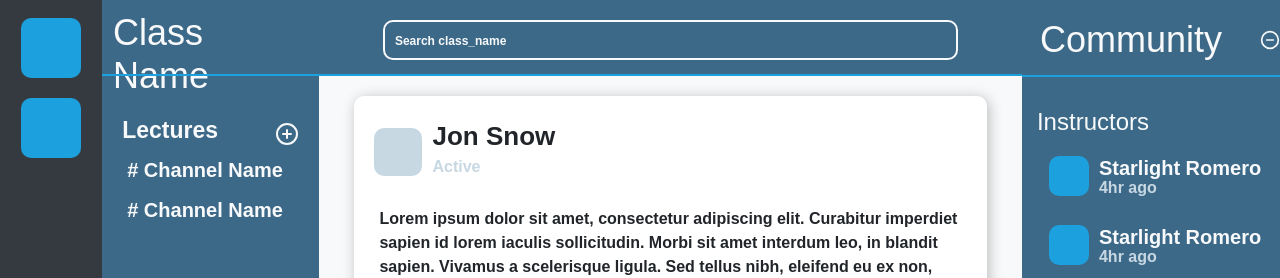
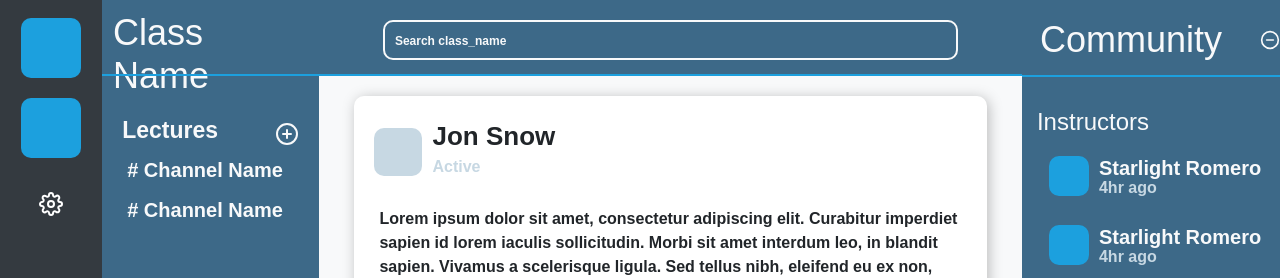
Before and after one commit to tsamantanis/hydra, a React (Create React App) app: page / in a window 1280 px wide. Shown: the top 278 px of the page. Built offline with nearby package versions, Linux system fonts and the light colour scheme; a web font is replaced by a local one.

Commit message:
Settings button

```diff
--- a/src/components/Main/Main.css
+++ b/src/components/Main/Main.css
@@ -41,6 +41,22 @@
     height: 60px;
     transition: 0.3s ease;
     width: 60px;
+}
+
+/* Main Settings */
+.Main .Nav .Settings {
+    color: white;
+    border: 2px solid transparent;
+    border-radius: 10px;
+    padding: 10px;
+    transition: 0.3s ease;
+}
+
+.Main .Nav .Settings:hover {
+    cursor: pointer;
+    color: white;
+    border: 2px solid var(--light);
+    background-color: var(--accent);
 }
 
 /* Header Toolbar */
--- a/src/components/Main/Main.js
+++ b/src/components/Main/Main.js
@@ -24,6 +24,12 @@ class Main extends Component {
                 <div className='Nav'>
                     <div className='NavItem m-b-20' />
                     <div className='NavItem m-b-20' />
+                    <div className='Settings'>
+                        <svg xmlns="http://www.w3.org/2000/svg" width="24" height="24" viewBox="0 0 24 24" fill="none" stroke="currentColor" stroke-width="2" stroke-linecap="round" stroke-linejoin="round" className="feather feather-settings">
+                            <circle cx="12" cy="12" r="3"></circle>
+                            <path d="M19.4 15a1.65 1.65 0 0 0 .33 1.82l.06.06a2 2 0 0 1 0 2.83 2 2 0 0 1-2.83 0l-.06-.06a1.65 1.65 0 0 0-1.82-.33 1.65 1.65 0 0 0-1 1.51V21a2 2 0 0 1-2 2 2 2 0 0 1-2-2v-.09A1.65 1.65 0 0 0 9 19.4a1.65 1.65 0 0 0-1.82.33l-.06.06a2 2 0 0 1-2.83 0 2 2 0 0 1 0-2.83l.06-.06a1.65 1.65 0 0 0 .33-1.82 1.65 1.65 0 0 0-1.51-1H3a2 2 0 0 1-2-2 2 2 0 0 1 2-2h.09A1.65 1.65 0 0 0 4.6 9a1.65 1.65 0 0 0-.33-1.82l-.06-.06a2 2 0 0 1 0-2.83 2 2 0 0 1 2.83 0l.06.06a1.65 1.65 0 0 0 1.82.33H9a1.65 1.65 0 0 0 1-1.51V3a2 2 0 0 1 2-2 2 2 0 0 1 2 2v.09a1.65 1.65 0 0 0 1 1.51 1.65 1.65 0 0 0 1.82-.33l.06-.06a2 2 0 0 1 2.83 0 2 2 0 0 1 0 2.83l-.06.06a1.65 1.65 0 0 0-.33 1.82V9a1.65 1.65 0 0 0 1.51 1H21a2 2 0 0 1 2 2 2 2 0 0 1-2 2h-.09a1.65 1.65 0 0 0-1.51 1z"></path>
+                        </svg>
+                    </div>
                 </div>
                 <div className={this.state.showCommunity ? 'Channels' : 'Channels Channels-lg'}>
                     <h1>Class Name</h1>
```
